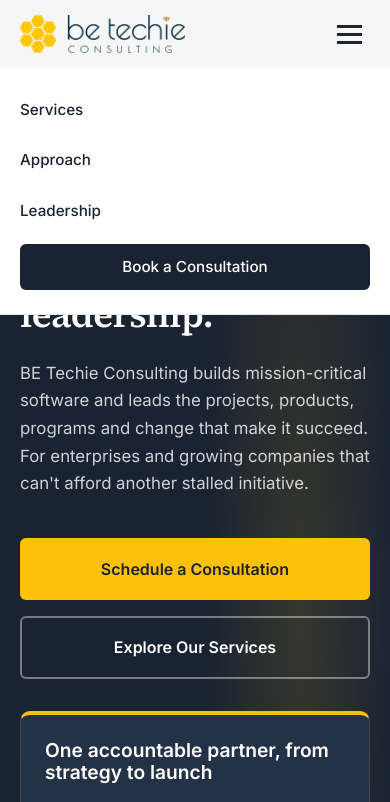
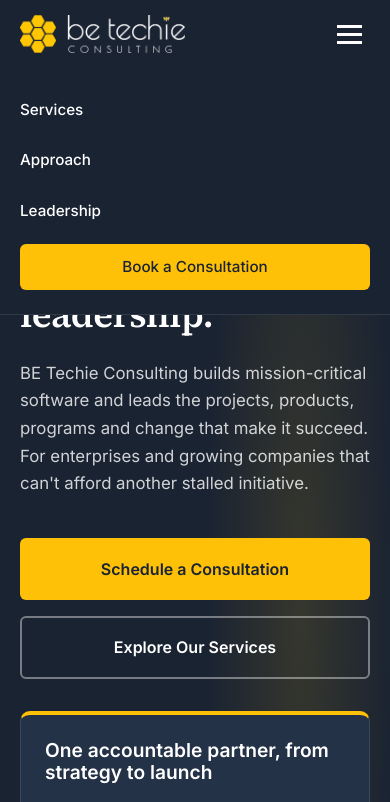
Before and after one commit to BE-Techie/main, a plain HTML site: page index.html in a window 390 px wide. Both pictures are taken after a click on the button "Toggle menu". Shown: the top 802 px of the page. Drawn offline with Linux system fonts and the light colour scheme.

Commit message:
Add files via upload

```diff
--- a/index.html
+++ b/index.html
@@ -31,16 +31,16 @@ a{color:inherit}
 h1,h2,h3{font-family:var(--serif);color:var(--primary);font-weight:600;line-height:1.15}
 
 /* Nav */
-nav{position:fixed;top:0;width:100%;background:rgba(255,255,255,.96);backdrop-filter:blur(10px);z-index:1000;border-bottom:1px solid var(--line)}
+nav{position:fixed;top:0;width:100%;background:var(--primary);z-index:1000;border-bottom:1px solid rgba(255,255,255,.1)}
 .nav-container{display:flex;justify-content:space-between;align-items:center;height:var(--nav-h)}
 .logo{height:44px;width:auto;display:block}
 .nav-links{display:flex;gap:2.2rem;list-style:none;align-items:center}
-.nav-links a{text-decoration:none;font-weight:500;font-size:.95rem;color:var(--primary);transition:color .2s}
-.nav-links a:hover{color:var(--accent-deep)}
-.nav-links .nav-cta{background:var(--primary);color:#fff;padding:.65rem 1.3rem;border-radius:6px}
-.nav-links .nav-cta:hover{background:var(--accent);color:var(--primary)}
+.nav-links a{text-decoration:none;font-weight:500;font-size:.95rem;color:#fff;transition:color .2s}
+.nav-links a:hover{color:var(--accent)}
+.nav-links .nav-cta{background:var(--accent);color:var(--primary);padding:.65rem 1.3rem;border-radius:6px}
+.nav-links .nav-cta:hover{background:#ffd54f;color:var(--primary)}
 .mobile-menu{display:none;background:none;border:0;cursor:pointer;padding:.5rem;flex-direction:column;gap:5px}
-.mobile-menu span{width:25px;height:3px;background:var(--primary)}
+.mobile-menu span{width:25px;height:3px;background:#fff}
 
 /* Buttons */
 .btn{display:inline-block;padding:1rem 2rem;border-radius:6px;text-decoration:none;font-weight:600;font-size:1rem;border:2px solid transparent;transition:all .2s;cursor:pointer;font-family:inherit}
@@ -165,7 +165,7 @@ footer ul a:hover,.footer-email{color:var(--accent)}
 @media(max-width:768px){
   :root{--nav-h:68px}
   .logo{height:38px}
-  .nav-links{display:none;position:absolute;top:var(--nav-h);left:0;right:0;padding:1rem var(--gutter) 1.5rem;background:#fff;flex-direction:column;align-items:stretch;gap:0;border-bottom:1px solid var(--line)}
+  .nav-links{display:none;position:absolute;top:var(--nav-h);left:0;right:0;padding:1rem var(--gutter) 1.5rem;background:var(--primary);flex-direction:column;align-items:stretch;gap:0;border-bottom:1px solid rgba(255,255,255,.1)}
   .nav-links.open{display:flex}
   .nav-links li a{display:block;padding:.8rem 0}
   .nav-links .nav-cta{text-align:center;margin-top:.5rem}
@@ -184,7 +184,7 @@ footer ul a:hover,.footer-email{color:var(--accent)}
 
 <nav aria-label="Main">
   <div class="wrap nav-container">
-    <a href="#home" aria-label="BE Techie Consulting home"><img src="logo.png" alt="BE Techie Consulting" class="logo"></a>
+    <a href="#home" aria-label="BE Techie Consulting home"><img src="logo-light.png" alt="BE Techie Consulting" class="logo"></a>
     <button class="mobile-menu" aria-label="Toggle menu" aria-expanded="false"><span></span><span></span><span></span></button>
     <ul class="nav-links">
       <li><a href="#services">Services</a></li>
```
